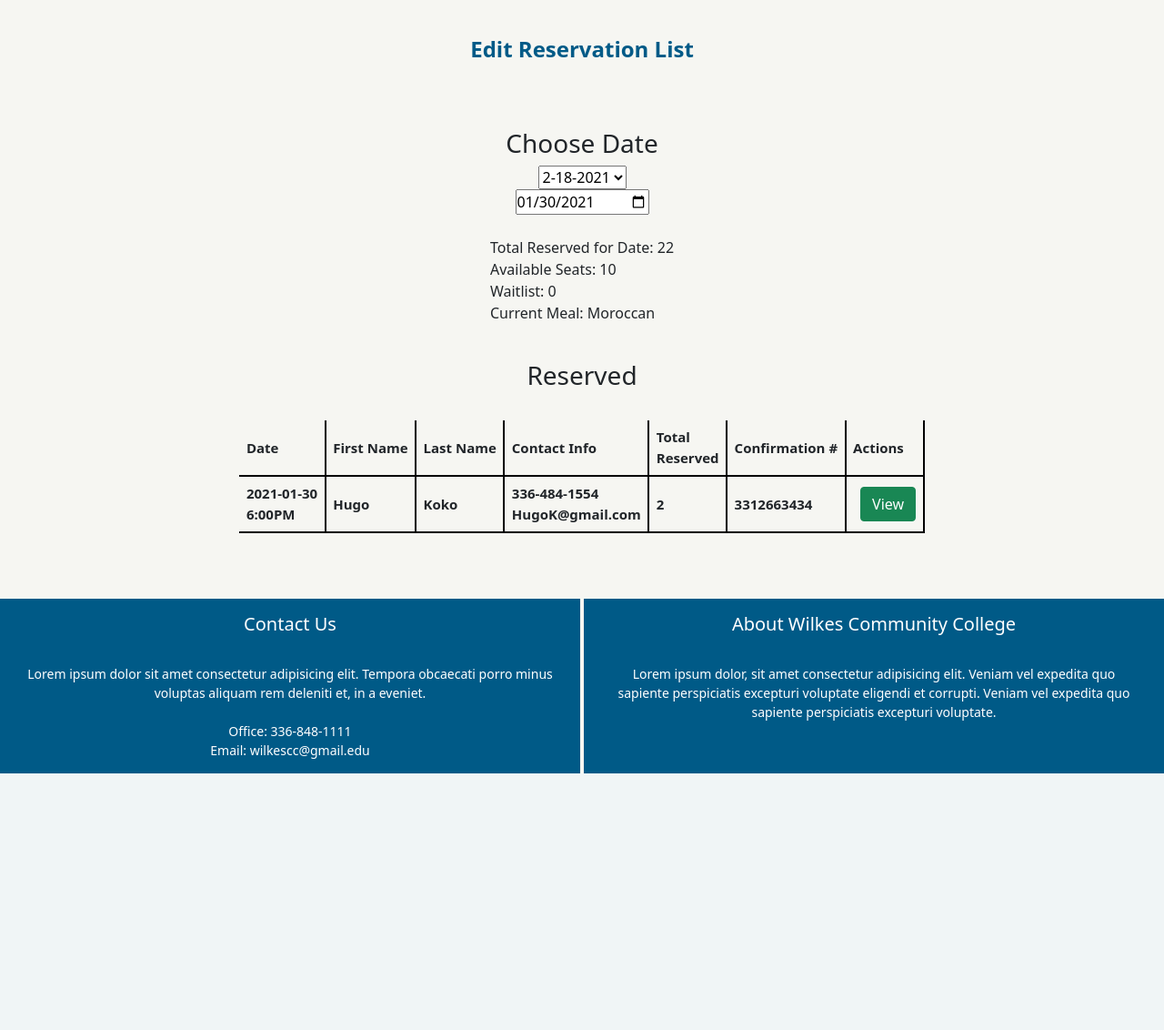
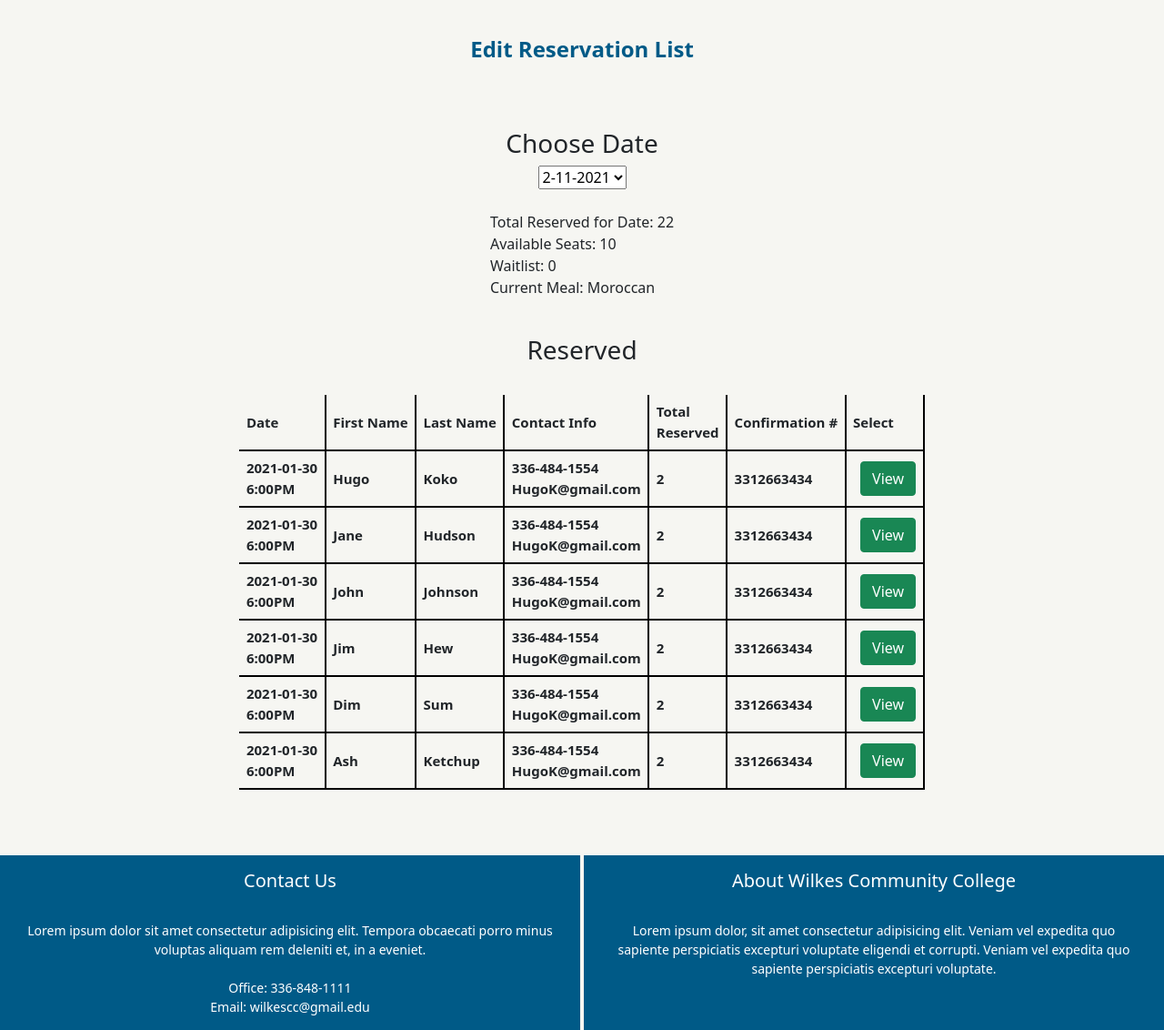
Before and after one commit to davieu/PHP_ReservationsPrototype, a PHP site: page /admin-pages/admin-reservation-actions.php in a window 1280 px wide. Shown: the part 88-1220 px from the top of the page at 91% size. Before the commit the page ends 938 px from the top, so only its background shows below. Run offline with PHP 8.4, Linux system fonts and the light colour scheme; some libraries are stand-ins or nearby versions.

Commit message:
working on admin pages edit pages

```diff
--- a/admin-pages/admin-reservation-actions.php
+++ b/admin-pages/admin-reservation-actions.php
@@ -4,6 +4,9 @@ include "../header.php";
 //simulates signed in
 $signedin = true;
 include "../nav.php";
-include "admin-reservation-actionsHTML.html";
+
+include "../dateGenerator.php";
+include "admin-reservation-actionsHTML.php";
+
 include "../footer.php";
 ?>
--- a/admin-pages/admin-reservation-actionsHTML.html
+++ /dev/null
@@ -1,55 +0,0 @@
-<div class="container">
-  <h1 style="text-align: center">Edit Reservation List</h1>
-  <br />
-  <br />
-  <br />
-  <h3>Choose Date</h3>
-  <select name=\cars\ id=\cars\>
-    <option value=\0\>0</option>
-    <option value=\1\>1</option>
-    <option value=\2\>2</option>
-    <option value=\3\ selected=\selected\>2-18-2021</option>
-    <option value=\4\>4</option>
-  </select>
-  <input type="date" id="start" name="trip-start" value="2021-01-30" />
-  <br />
-  <p>
-    Total Reserved for Date: 22<br />
-    Available Seats: 10<br />
-    Waitlist: 0
-    <br />
-    Current Meal: Moroccan
-  </p>
-  <br />
-  <h3>Reserved</h3>
-  <br />
-  <table>
-    <tr>
-      <th>Date</th>
-      <th>First Name</th>
-      <th>Last Name</th>
-      <th>Contact Info</th>
-      <th>Total <br />Reserved</th>
-      <th>Confirmation #</th>
-      <th>Actions</th>
-    </tr>
-    <tr>
-      <td>2021-01-30<br />6:00PM</td>
-      <td>Hugo</td>
-      <td>Koko</td>
-      <td>336-484-1554<br />HugoK@gmail.com</td>
-
-      <td>2</td>
-      <td>3312663434</td>
-      <td>
-        <div class="btn-group" role="group">
-          <a href="admin-viewReservation.php"><button class="btn btn btn-success" style="margin-left: 0.5rem">
-            View
-        </div>
-      </td>
-    </tr>
-  </table>
-</div>
-<br />
-<br />
-<br />
--- /dev/null
+++ b/admin-pages/admin-reservation-actionsHTML.php
@@ -0,0 +1,139 @@
+<?php
+
+echo "
+  <div class=\"container\">
+    <h1 style=\"text-align: center\">Edit Reservation List</h1>
+    <br />
+    <br />
+    <br />
+    <h3>Choose Date</h3>
+    ";
+
+// just displays viable dates for selection
+echo "<select name=\"date\" id=\"dates\">";
+for ($i = 0; $i < count($datesArray); $i++) {
+  echo "
+      <option value=\"$datesArray[$i]\" >$datesArray[$i]</option>
+      ";
+}
+echo "</select>";
+
+echo "
+    <br />
+    <p>
+      Total Reserved for Date: 22<br />
+      Available Seats: 10<br />
+      Waitlist: 0
+      <br />
+      Current Meal: Moroccan
+    </p>
+    <br />
+    <h3>Reserved</h3>
+    <br />
+    <table>
+      <tr>
+        <th>Date</th>
+        <th>First Name</th>
+        <th>Last Name</th>
+        <th>Contact Info</th>
+        <th>Total <br />Reserved</th>
+        <th>Confirmation #</th>
+        <th>Select</th>
+      </tr>
+      <tr>
+        <td>2021-01-30<br />6:00PM</td>
+        <td>Hugo</td>
+        <td>Koko</td>
+        <td>336-484-1554<br />HugoK@gmail.com</td>
+
+        <td>2</td>
+        <td>3312663434</td>
+        <td>
+          <div class=\"btn-group\"role=\"group\">
+            <a href=\"admin-viewReservation.php\"><button class=\"btn btn btn-success\"style=\"margin-left: 0.5rem\">
+              View
+          </div>
+        </td>
+      </tr>
+      <tr>
+        <td>2021-01-30<br />6:00PM</td>
+        <td>Jane</td>
+        <td>Hudson</td>
+        <td>336-484-1554<br />HugoK@gmail.com</td>
+
+        <td>2</td>
+        <td>3312663434</td>
+        <td>
+          <div class=\"btn-group\"role=\"group\">
+            <a href=\"admin-viewReservation.php\"><button class=\"btn btn btn-success\"style=\"margin-left: 0.5rem\">
+              View
+          </div>
+        </td>
+      </tr>
+      <tr>
+        <td>2021-01-30<br />6:00PM</td>
+        <td>John</td>
+        <td>Johnson</td>
+        <td>336-484-1554<br />HugoK@gmail.com</td>
+
+        <td>2</td>
+        <td>3312663434</td>
+        <td>
+          <div class=\"btn-group\"role=\"group\">
+            <a href=\"admin-viewReservation.php\"><button class=\"btn btn btn-success\"style=\"margin-left: 0.5rem\">
+              View
+          </div>
+        </td>
+      </tr>
+      <tr>
+        <td>2021-01-30<br />6:00PM</td>
+        <td>Jim</td>
+        <td>Hew</td>
+        <td>336-484-1554<br />HugoK@gmail.com</td>
+
+        <td>2</td>
+        <td>3312663434</td>
+        <td>
+          <div class=\"btn-group\"role=\"group\">
+            <a href=\"admin-viewReservation.php\"><button class=\"btn btn btn-success\"style=\"margin-left: 0.5rem\">
+              View
+          </div>
+        </td>
+      </tr>
+      <tr>
+        <td>2021-01-30<br />6:00PM</td>
+        <td>Dim</td>
+        <td>Sum</td>
+        <td>336-484-1554<br />HugoK@gmail.com</td>
+
+        <td>2</td>
+        <td>3312663434</td>
+        <td>
+          <div class=\"btn-group\"role=\"group\">
+            <a href=\"admin-viewReservation.php\"><button class=\"btn btn btn-success\"style=\"margin-left: 0.5rem\">
+              View
+          </div>
+        </td>
+      </tr>
+      <tr>
+        <td>2021-01-30<br />6:00PM</td>
+        <td>Ash</td>
+        <td>Ketchup</td>
+        <td>336-484-1554<br />HugoK@gmail.com</td>
+
+        <td>2</td>
+        <td>3312663434</td>
+        <td>
+          <div class=\"btn-group\"role=\"group\">
+            <a href=\"admin-viewReservation.php\"><button class=\"btn btn btn-success\"style=\"margin-left: 0.5rem\">
+              View
+          </div>
+        </td>
+      </tr>
+    </table>
+  </div>
+  <br />
+  <br />
+  <br />
+  ";
+?>
--- a/admin-pages/dashboardTable.php
+++ b/admin-pages/dashboardTable.php
@@ -19,7 +19,7 @@ $inlineStyleAvailabiltyColor;
 $totalReserved;
 
 
-for ($i = 0; $i < count($test); $i++) {
+for ($i = 0; $i < count($datesArray); $i++) {
   // if no availability these will produce the computed css or html outputs
   if ($availableSeats[$i] == 0) {
     $avialabilityCount = 'Waitlisted: ' . $waitlist[$i];
@@ -35,7 +35,7 @@ for ($i = 0; $i < count($test); $i++) {
   // populates the table
   echo "
       <tr>
-        <td>$test[$i]<br />6:00PM</td>
+        <td>$datesArray[$i]<br />6:00PM</td>
         <td>Moroccan</td>
         <td $inlineStyleAvailabiltyColor>$avialabilityCount</td>
         <td>$totalReserved</td>
--- a/customer-pages/resTable.php
+++ b/customer-pages/resTable.php
@@ -15,7 +15,7 @@ echo "
 $avialabilityCount;
 $inlineStyleAvailabiltyColor;
 
-for ($i = 0; $i < count($test); $i++) {
+for ($i = 0; $i < count($datesArray); $i++) {
   // if no availability these will produce the computed css or html outputs
   if ($availableSeats[$i] == 0) {
     $avialabilityCount = 'Waitlisted: ' . $waitlist[$i];
@@ -29,7 +29,7 @@ for ($i = 0; $i < count($test); $i++) {
   // populates the table
   echo "
   <tr>
-    <td>$test[$i]<br />6:00PM</td>
+    <td>$datesArray[$i]<br />6:00PM</td>
     <td>Moroccan</td>
     <td $inlineStyleAvailabiltyColor>$avialabilityCount</td>
     <td>
--- a/customerData.php
+++ b/customerData.php
@@ -2,5 +2,5 @@
 $waitlist = array(0, 0, 5, 0, 3, 0, 0, 6, 0, 7, 0, 0, 3, 0, 6, 0, 0, 2, 0, 4, 0, 0, 1, 0, 3, 0, 0, 7, 0, 5, 0, 0, 3, 0, 5, 0, 0, 3, 0, 7, 0, 0, 4, 0, 4, 0, 0, 3, 0, 7, 0, 0, 5, 0, 3, 0, 0, 2, 0, 2, 0);
 $availableSeats = array(10, 5, 0, 4, 0, 5, 5, 0, 4, 0, 5, 5, 0, 4, 0, 5, 5, 0, 4, 0, 5, 5, 0, 4, 0, 5, 5, 0, 4, 0, 5, 5, 0, 4, 0, 5, 5, 0, 4, 0, 5, 5, 0, 4, 0, 5, 5, 0, 4, 0, 5, 5, 0, 4, 0, 5, 5, 0, 4, 0, 5);
 $makeReservation = array(3, 2, 0, 0, 0, 0, 0, 0, 0, 0, 0, 0, 0, 0, 0, 0, 0, 0, 0, 0, 0, 0, 0, 0, 0, 0, 0, 0, 0, 0, 0, 0, 0, 0, 0, 0, 0, 0, 0, 0, 0, 0, 0, 0, 0, 0, 0, 0, 0, 0, 0, 0, 0, 0, 0, 0, 0, 0, 0, 0, 0, 0);
-$entree = array('German', 'Moroccan', 'Korean', 'Cajun')
+$entree = array('German', 'Moroccan', 'Korean', 'Cajun');
 ?>
--- a/dateGenerator.php
+++ b/dateGenerator.php
@@ -1,6 +1,6 @@
 <?php
 
-$test = array();
+$datesArray = array();
 // sets default timezone for EST
 date_default_timezone_set("America/New_York");
 
@@ -58,7 +58,7 @@ for ($currMonthInt = (int)$currMonth; $currMonthInt < $stopMonth; $currMonthInt+
     $date = date('M d D Y', $time = strtotime($dddParse));
     // if date is a thurs then echo it
     if (strpos($date, 'Thu')) {
-      array_push($test, $ddd);
+      array_push($datesArray, $ddd);
     }
   }
 }
```
Also changed, not shown: admin-pages/admin-viewReservationHTML.html (+14 -10 lines).
